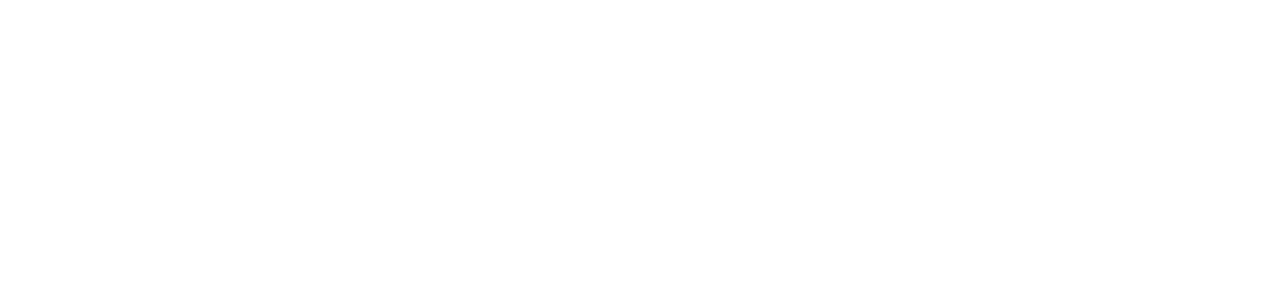
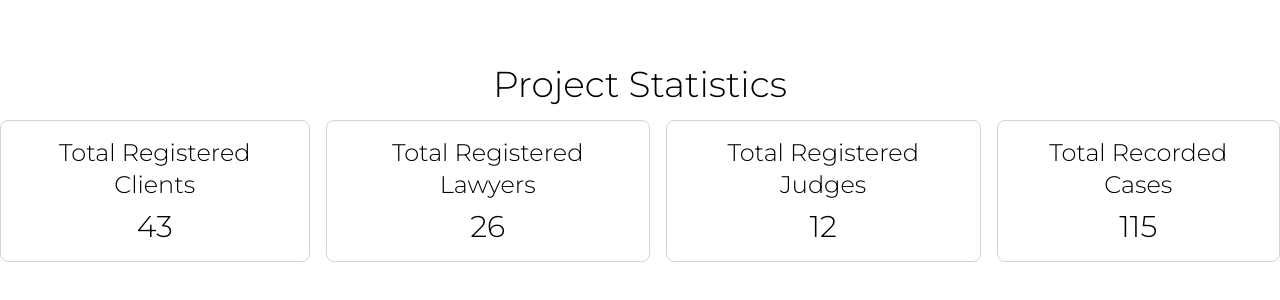
Before and after one commit to rohitroy-github/vite-project-evault, a React (Vite) app in the folder frontend-vite/: page / in a window 1280 px wide. Shown: the part 1106-1406 px from the top of the page. Before the commit the page ends 869 px from the top, so only its background shows below. Built offline with nearby package versions, Linux system fonts and the light colour scheme.

Commit message:
add : ProjectStatictics component

```diff
--- a/frontend-vite/src/App.jsx
+++ b/frontend-vite/src/App.jsx
@@ -4,12 +4,14 @@
 import "./App.css";
 import Navbar from "./components/Navbar";
 import HeroSection from "./components/HeroSection";
+import GeneralInformationSection from "./components/GeneralInformationSection ";
 
 function App() {
   return (
     <>
       <Navbar />
       <HeroSection />
+      <GeneralInformationSection />
     </>
   );
 }
--- /dev/null
+++ b/frontend-vite/src/components/GeneralInformationSection .jsx
@@ -0,0 +1,66 @@
+import React, {useEffect, useState} from "react";
+
+const GeneralInformationSection = () => {
+  const [counters, setCounters] = useState({
+    totalClients: 41,
+    totalRegisteredLawyers: 25,
+    totalRegisteredJudges: 12,
+    totalRecordedCases: 112,
+  });
+
+  const counterSpeeds = {
+    totalClients: 2000, // Counter 1 updates every 2 seconds
+    totalRegisteredLawyers: 3000, // Counter 2 updates every 3 seconds
+    totalRegisteredJudges: 10000, // Counter 3 updates every 10 seconds
+    totalRecordedCases: 1500, // Counter 4 updates every 1.5 seconds
+  };
+
+  const counterHeadings = {
+    totalClients: "Total Registered Clients",
+    totalRegisteredLawyers: "Total Registered Lawyers",
+    totalRegisteredJudges: "Total Registered Judges",
+    totalRecordedCases: "Total Recorded Cases",
+  };
+
+  useEffect(() => {
+    const timers = {};
+    for (const counter in counterSpeeds) {
+      timers[counter] = setInterval(() => {
+        setCounters((prevCounters) => ({
+          ...prevCounters,
+          [counter]: prevCounters[counter] + 1,
+        }));
+      }, counterSpeeds[counter]);
+    }
+
+    return () => {
+      // Clear all timers on component unmount
+      for (const counter in timers) {
+        clearInterval(timers[counter]);
+      }
+    };
+  }, []);
+
+  return (
+    <div className="h-screen flex flex-col justify-center items-center bg-white">
+      <div className="text-center text-black">
+        <h2 className="text-4xl font-montserrat mb-4">Project Statistics</h2>
+      </div>
+      <div className="flex flex-col md:flex-row space-y-4 md:space-y-0 md:space-x-4">
+        {Object.entries(counters).map(([counter, value]) => (
+          <div
+            key={counter}
+            className="bg-white p-4 rounded-lg border border-gray-300 text-center"
+          >
+            <h3 className="text-2xl font-montserrat mb-2">
+              {counterHeadings[counter]}
+            </h3>
+            <p className="text-3xl font-montserrat">{value}</p>
+          </div>
+        ))}
+      </div>
+    </div>
+  );
+};
+
+export default GeneralInformationSection;
```
